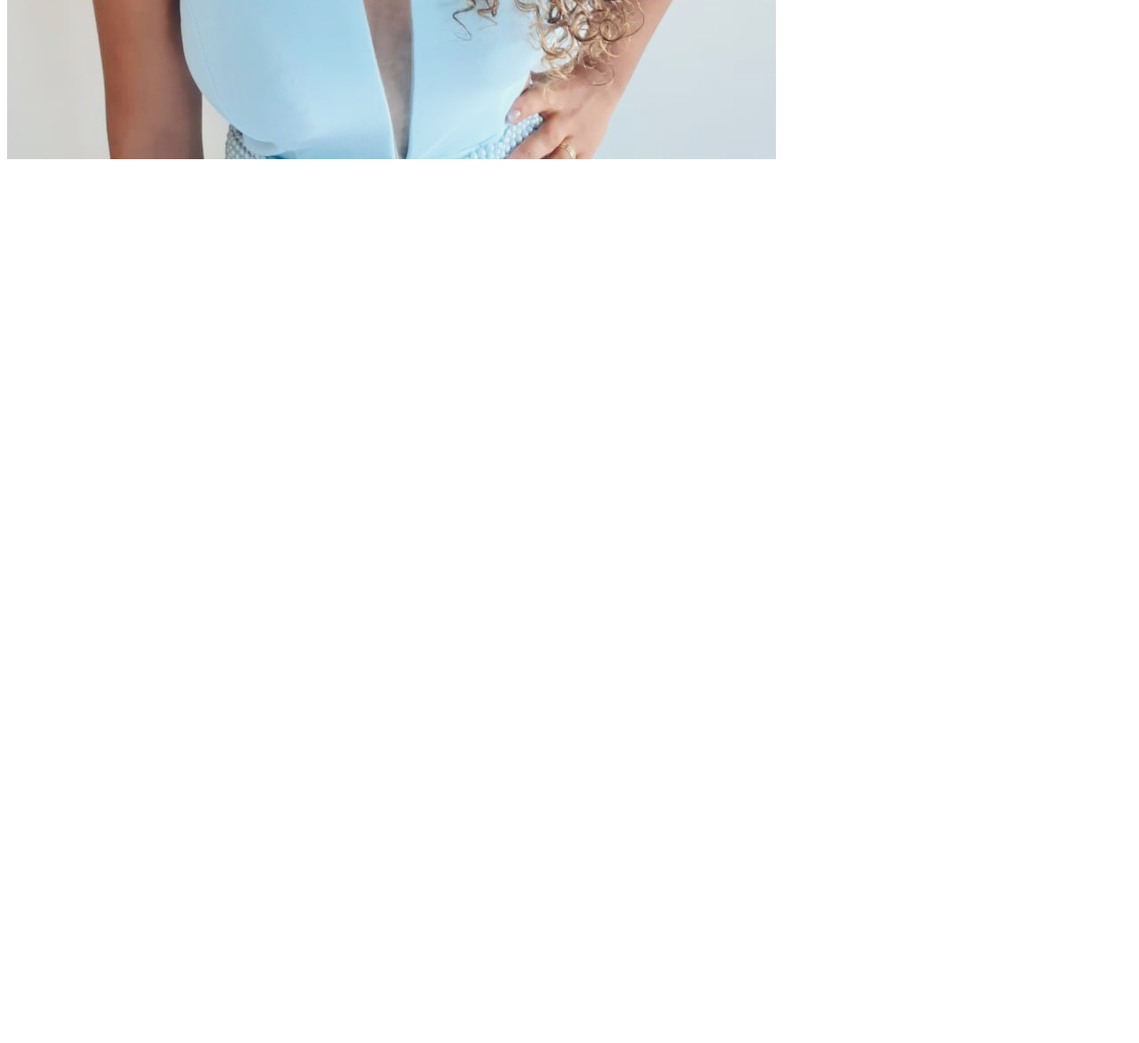
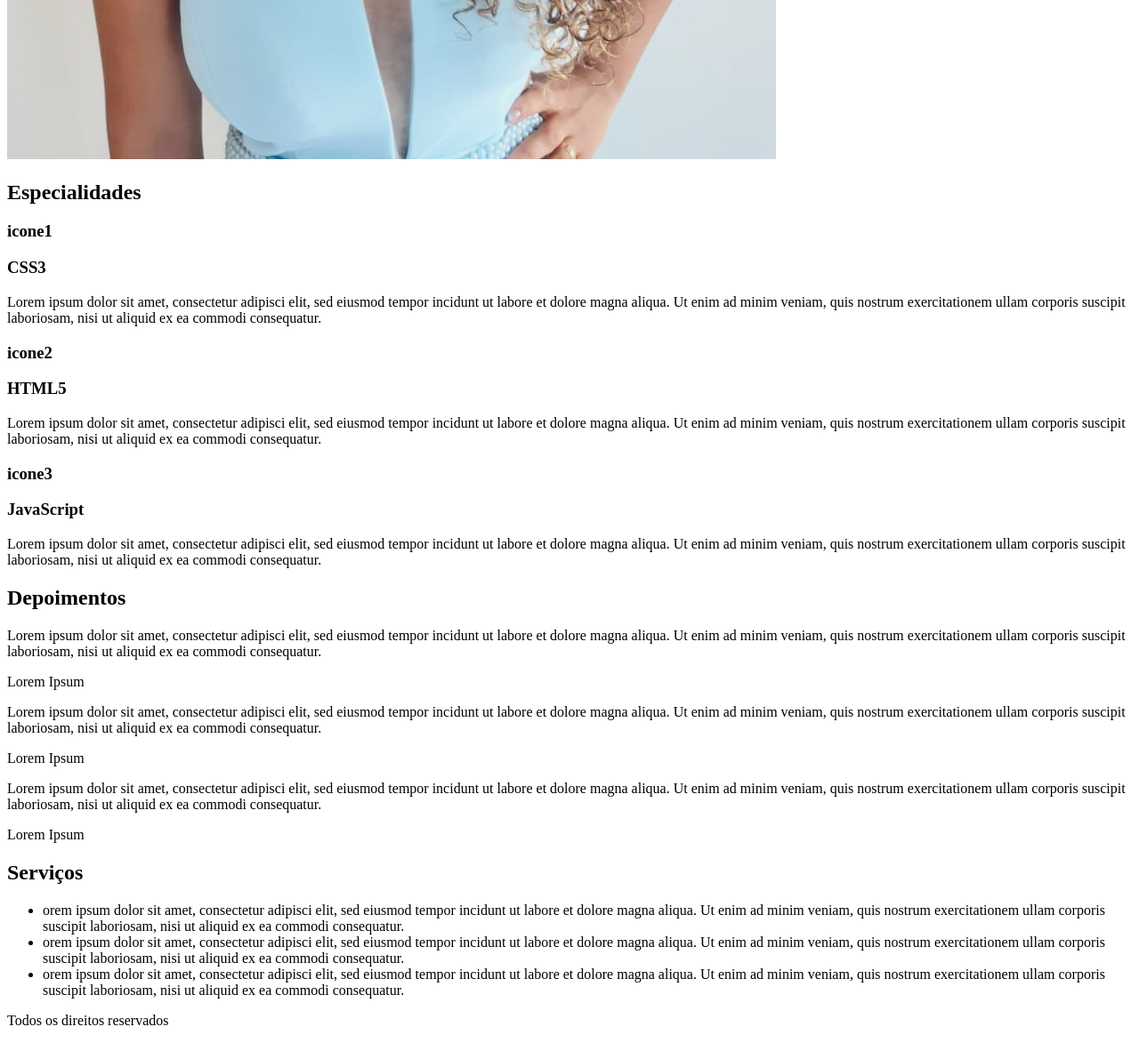
Before and after one commit to EmillyGuedes/projetoPhp, a PHP site: page / in a window 1280 px wide. Shown: the part 1400-2573 px from the top of the page at 89% size. Before the commit the page ends 1579 px from the top, so only its background shows below. Run offline with PHP 8.4, Linux system fonts and the light colour scheme.

Commit message:
Especialidades, depoimentos, serviços e rodapé.[C

```diff
--- a/index.php
+++ b/index.php
@@ -1,15 +1,18 @@
 <!DOCTYPE html>
 <html lang="pt-BR">
+
 <head>
     <meta charset="UTF-8">
     <meta name="viewport" content="width=device-width, initial-scale=1.0">
-    <meta name="keywords" content= "palavras-chave,do,meu,site">
-    <meta name= "description" content="Descrição do meu website">
+    <meta name="keywords" content="palavras-chave,do,meu,site">
+    <meta name="description" content="Descrição do meu website">
     <title>Projeto PHP</title>
 </head>
+
 <body>
     <header>
-<div class="logo">Logomarca</div><!--logo-->
+        <div class="logo">Logomarca</div>
+        <!--logo-->
         <nav class="desktop">
             <ul>
                 <li><a href="">Home</a></li>
@@ -27,26 +30,114 @@
                 <li><a href="">Contato</a></li>
             </ul>
         </nav>
+        </div>
+        <!--center-->
     </header>
     <section class="banner-principal">
-<form>
+        <div class="center" <form>
             <h2>Qual o seu melhor e-mail?</h2>
             <input type="e-mail" name="e-mail" required />
-<input type="submite" name="acao" value="Cadastrar!">
+            <input type="submit" name="acao" value="Cadastrar!">
             </form>
+        </div>
+        <!--center-->
 
-</section><!banner-principal-->
+    </section>
+    <!banner-principal-->
         <section class="descricao-autor">
             <div class="w50">
                 <h2>Emilly Guedes</h2>
                 <p> Lorem ipsum dolor sit amet, consectetur adipisci elit, sed eiusmod tempor incidunt ut labore et dolore magna aliqua. Ut enim ad minim veniam, quis nostrum exercitationem ullam corporis suscipit laboriosam, nisi ut aliquid ex ea commodi consequatur. Quis aute iure reprehenderit in voluptate velit esse cillum dolore eu fugiat nulla pariatur. Excepteur sint obcaecat cupiditat non proident, sunt in culpa qui officia deserunt mollit anim id est laborum.</p>
-</div><!--w50-->
+            </div>
+            <!--w50-->
             <div class="w50">
                 <!--pegar imagem depois-->
                 <img src="img/perfil.jpg" />
-</div><!--w50-->
-</section><!--descricao-autor-->
+            </div>
+            <!--w50-->
+            </div>
+            <!--center-->
+        </section>
+        <!--descricao-autor-->
+        <section class="especialidades">
+            <div class="center">
+                <h2 class="title">Especialidades</h2>
+                <div class="box-especialidade">
+                    <h3>icone1</h3>
+                    <h3>CSS3</h3>
+                    <p> Lorem ipsum dolor sit amet, consectetur adipisci elit, sed eiusmod tempor incidunt ut labore et dolore magna aliqua. Ut enim ad minim veniam, quis nostrum exercitationem ullam corporis suscipit laboriosam, nisi ut aliquid ex ea commodi consequatur. </p>
+                </div>
+                <!box-especialidade-->
+
+                    <div class="box-especialidade">
+                        <h3>icone2</h3>
+                        <h3>HTML5</h3>
+                        <p> Lorem ipsum dolor sit amet, consectetur adipisci elit, sed eiusmod tempor incidunt ut labore et dolore magna aliqua. Ut enim ad minim veniam, quis nostrum exercitationem ullam corporis suscipit laboriosam, nisi ut aliquid ex ea commodi consequatur. </p>
+                    </div>
+                    <!box-especialidade-->
+
+                        <div class="box-especialidade">
+                            <h3>icone3</h3>
+                            <h3>JavaScript</h3>
+                            <p> Lorem ipsum dolor sit amet, consectetur adipisci elit, sed eiusmod tempor incidunt ut labore et dolore magna aliqua. Ut enim ad minim veniam, quis nostrum exercitationem ullam corporis suscipit laboriosam, nisi ut aliquid ex ea commodi consequatur. </p>
+                        </div>
+                        <!box-especialidade-->
+
+            </div>
+            <!--center-->
+        </section><!--especialidades-->
+        <section class="extras">
+            <div class="center">
+                <div class="w50">
+                    <h2 class="title">Depoimentos</h2>
+                    <div class="depoimento-single">
+                        <p class="depoimento-descrição">Lorem ipsum dolor sit amet, consectetur adipisci elit, sed eiusmod tempor incidunt ut labore et dolore magna aliqua. Ut enim ad minim veniam, quis nostrum exercitationem ullam corporis suscipit laboriosam, nisi ut aliquid ex ea commodi consequatur.</p>
+                        <p class="nome-autor">Lorem Ipsum</p>
+                    </div>
+                    <!--depoimento-single-->
+
+                    <div class="depoimento-single">
+                        <p class="depoimento-descrição">Lorem ipsum dolor sit amet, consectetur adipisci elit, sed eiusmod tempor incidunt ut labore et dolore magna aliqua. Ut enim ad minim veniam, quis nostrum exercitationem ullam corporis suscipit laboriosam, nisi ut aliquid ex ea commodi consequatur.</p>
+                        <p class="nome-autor">Lorem Ipsum</p>
+                    </div><!--depoimento-single-->
+
+                    <div class="depoimento-single">
+                        <p class="depoimento-descrição">Lorem ipsum dolor sit amet, consectetur adipisci elit, sed eiusmod tempor incidunt ut labore et dolore magna aliqua. Ut enim ad minim veniam, quis nostrum exercitationem ullam corporis suscipit laboriosam, nisi ut aliquid ex ea commodi consequatur.</p>
+                        <p class="nome-autor">Lorem Ipsum</p>
+                    </div><!--depoimento-single-->
+                </div>
+                <!--w50-->
+
+
+                <div class="w50">
+                    <h2 class="title">Serviços</h2>
+                    <div class="servicos">
+                        <ul>
+                            <li> orem ipsum dolor sit amet, consectetur adipisci elit, sed eiusmod tempor incidunt ut labore et dolore magna aliqua. Ut enim ad minim veniam, quis nostrum exercitationem ullam corporis suscipit laboriosam, nisi ut aliquid ex ea commodi consequatur. </li>
+
+                            <li> orem ipsum dolor sit amet, consectetur adipisci elit, sed eiusmod tempor incidunt ut labore et dolore magna aliqua. Ut enim ad minim veniam, quis nostrum exercitationem ullam corporis suscipit laboriosam, nisi ut aliquid ex ea commodi consequatur. </li>
+
+                            <li> orem ipsum dolor sit amet, consectetur adipisci elit, sed eiusmod tempor incidunt ut labore et dolore magna aliqua. Ut enim ad minim veniam, quis nostrum exercitationem ullam corporis suscipit laboriosam, nisi ut aliquid ex ea commodi consequatur. </li>
+
+                        </ul>
+                    </div>
+                    <!--servicos-->
+                </div>
+                <!--w50-->
+            </div>
+            <!--center-->
+        </section>
+        <!--extras-->
+
+        <footer>
+        <div class="center">
+        <p>Todos os direitos reservados</p>
+        </div>
+
+
+        </footer>
 </body>
+
 </html>
 
 
@@ -56,4 +147,5 @@
 </header>
 
 </body>
+
 </html>
```
Lines whose indentation alone changed are shown as unchanged.
